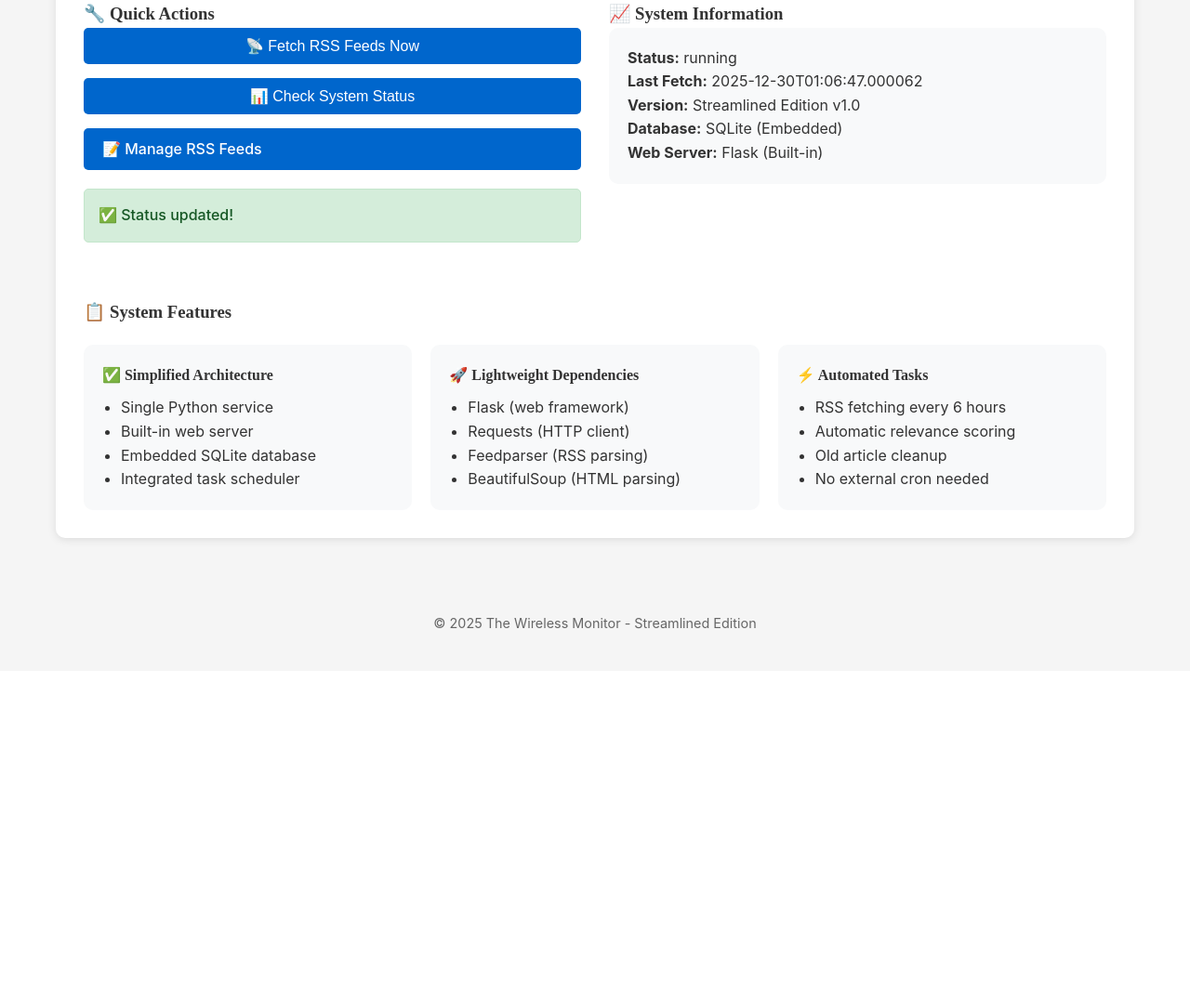
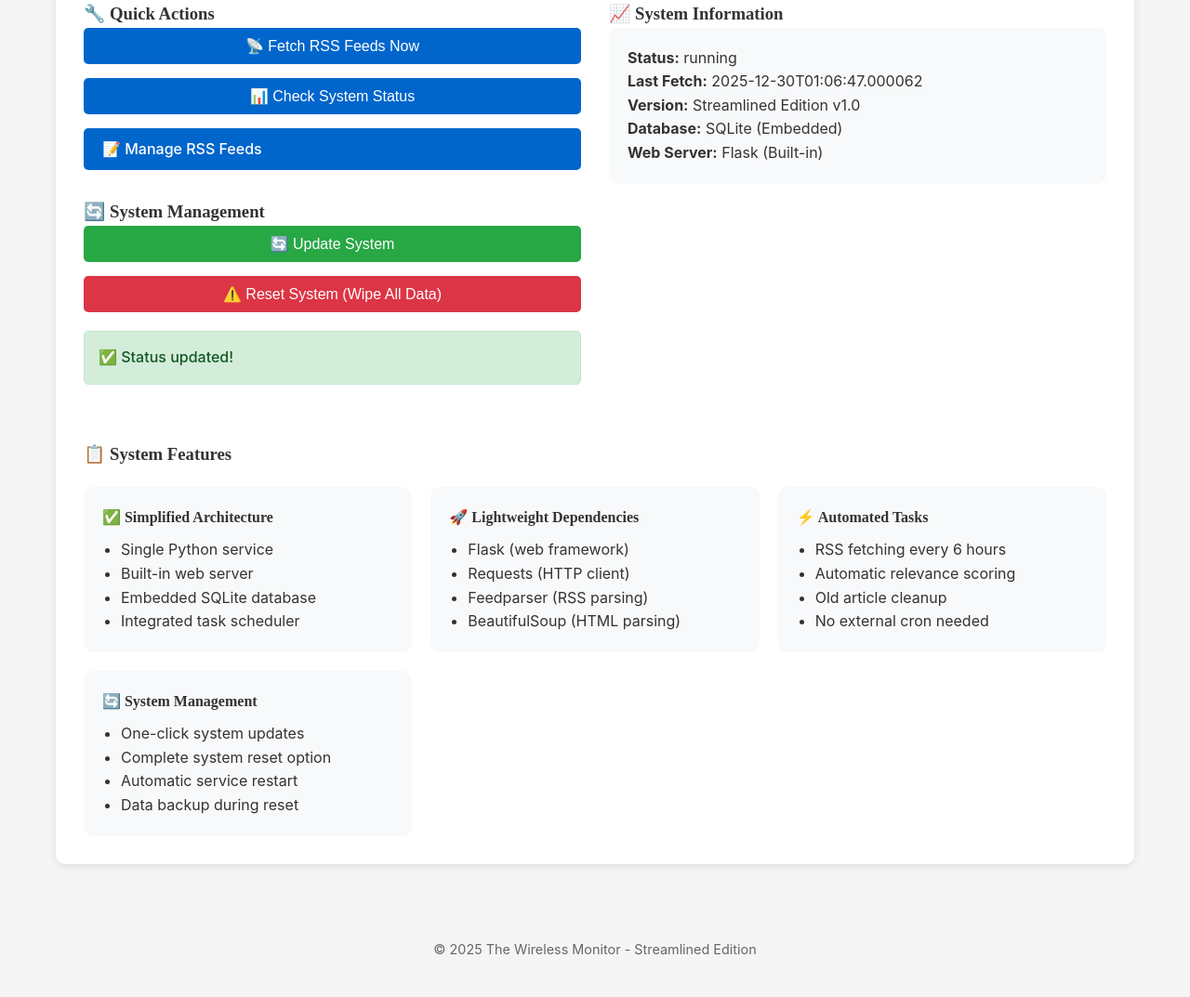
Before and after one commit to Drew-CodeRGV/TheWirelessMonitor, a Flask app: page /admin in a window 1280 px wide. Shown: the part 558-1631 px from the top of the page at 93% size. Before the commit the page ends 1235 px from the top, so only its background shows below. Run offline with Flask 3, Linux system fonts and the light colour scheme; data comes from the database, SQL or seed files in the repository; data that the repository does not hold is empty.

Commit message:
update to ux

```diff
--- a/app/main.py
+++ b/app/main.py
@@ -288,6 +288,80 @@ class WirelessMonitor:
                 'uptime': time.time() - self.start_time if hasattr(self, 'start_time') else 0
             })
 
+        @self.app.route('/api/update_system', methods=['POST'])
+        def update_system():
+            """Update system from GitHub repository"""
+            try:
+                import subprocess
+                import os
+
+                # Get current user and project directory
+                current_user = os.getenv('USER', 'wifi')
+                project_dir = f'/home/{current_user}/wireless_monitor'
+
+                # Pull latest changes
+                result = subprocess.run(['git', 'pull', 'origin', 'main'],
+                                      cwd=project_dir,
+                                      capture_output=True,
+                                      text=True,
+                                      timeout=30)
+
+                if result.returncode == 0:
+                    # Restart service after update
+                    subprocess.run(['sudo', 'systemctl', 'restart', 'wireless-monitor'],
+                                 timeout=10)
+
+                    return jsonify({
+                        'success': True,
+                        'message': 'System updated successfully. Service restarting...',
+                        'output': result.stdout
+                    })
+                else:
+                    return jsonify({
+                        'success': False,
+                        'error': f'Git pull failed: {result.stderr}'
+                    })
+
+            except subprocess.TimeoutExpired:
+                return jsonify({'success': False, 'error': 'Update timed out'})
+            except Exception as e:
+                return jsonify({'success': False, 'error': str(e)})
+
+        @self.app.route('/api/reset_system', methods=['POST'])
+        def reset_system():
+            """Reset system to fresh state - wipe all data and reinstall"""
+            try:
+                import subprocess
+                import os
+
+                # Get current user and project directory
+                current_user = os.getenv('USER', 'wifi')
+                project_dir = f'/home/{current_user}/wireless_monitor'
+                reset_script = f'{project_dir}/reset_system.sh'
+
+                # Run the reset script
+                result = subprocess.run([reset_script],
+                                      capture_output=True,
+                                      text=True,
+                                      timeout=120)
+
+                if result.returncode == 0:
+                    return jsonify({
+                        'success': True,
+                        'message': 'System reset completed. Service restarting...',
+                        'output': result.stdout
+                    })
+                else:
+                    return jsonify({
+                        'success': False,
+                        'error': f'Reset failed: {result.stderr}'
+                    })
+
+            except subprocess.TimeoutExpired:
+                return jsonify({'success': False, 'error': 'Reset timed out'})
+            except Exception as e:
+                return jsonify({'success': False, 'error': str(e)})
+
     def fetch_rss_feeds(self):
         """Fetch and analyze RSS feeds"""
         logger.info("Starting RSS feed fetch...")
--- a/app/templates/admin.html
+++ b/app/templates/admin.html
@@ -31,6 +31,12 @@
             <button onclick="fetchNow()" class="btn">📡 Fetch RSS Feeds Now</button>
             <button onclick="checkStatus()" class="btn">📊 Check System Status</button>
             <a href="{{ url_for('manage_feeds') }}" class="btn">📝 Manage RSS Feeds</a>
+        </div>
+
+        <h3 style="margin-top: 30px;">🔄 System Management</h3>
+        <div style="display: flex; flex-direction: column; gap: 15px;">
+            <button onclick="updateSystem()" class="btn" style="background: #28a745;">🔄 Update System</button>
+            <button onclick="resetSystem()" class="btn btn-danger" style="background: #dc3545;">⚠️ Reset System (Wipe All Data)</button>
         </div>
 
         <div id="action-status" style="margin-top: 20px;"></div>
@@ -80,10 +86,90 @@
                 <li>No external cron needed</li>
             </ul>
         </div>
+
+        <div style="background: #f8f9fa; padding: 20px; border-radius: 10px;">
+            <h4>🔄 System Management</h4>
+            <ul style="margin-top: 10px; padding-left: 20px;">
+                <li>One-click system updates</li>
+                <li>Complete system reset option</li>
+                <li>Automatic service restart</li>
+                <li>Data backup during reset</li>
+            </ul>
+        </div>
     </div>
 </div>
 
 <script>
+async function updateSystem() {
+    const statusDiv = document.getElementById('action-status');
+    const button = event.target;
+
+    if (!confirm('This will update the system from GitHub and restart the service. Continue?')) {
+        return;
+    }
+
+    button.disabled = true;
+    button.textContent = '⏳ Updating...';
+    statusDiv.innerHTML = '<div class="alert alert-success">🔄 Updating system from GitHub...</div>';
+
+    try {
+        const response = await fetch('/api/update_system', { method: 'POST' });
+        const data = await response.json();
+
+        if (data.success) {
+            statusDiv.innerHTML = `<div class="alert alert-success">✅ ${data.message}</div>`;
+            setTimeout(() => {
+                statusDiv.innerHTML += '<div class="alert alert-success">🔄 Page will reload in 10 seconds...</div>';
+                setTimeout(() => location.reload(), 10000);
+            }, 2000);
+        } else {
+            statusDiv.innerHTML = `<div class="alert alert-error">❌ Update failed: ${data.error}</div>`;
+        }
+    } catch (error) {
+        statusDiv.innerHTML = `<div class="alert alert-error">❌ Network error: ${error.message}</div>`;
+    } finally {
+        button.disabled = false;
+        button.textContent = '🔄 Update System';
+    }
+}
+
+async function resetSystem() {
+    const statusDiv = document.getElementById('action-status');
+    const button = event.target;
+
+    if (!confirm('⚠️ WARNING: This will WIPE ALL DATA and reset the system to a fresh state. This cannot be undone. Are you sure?')) {
+        return;
+    }
+
+    if (!confirm('🚨 FINAL WARNING: All RSS feeds, articles, and settings will be permanently deleted. Type YES to continue.')) {
+        return;
+    }
+
+    button.disabled = true;
+    button.textContent = '⏳ Resetting...';
+    statusDiv.innerHTML = '<div class="alert alert-error">🚨 Resetting system - this may take a few minutes...</div>';
+
+    try {
+        const response = await fetch('/api/reset_system', { method: 'POST' });
+        const data = await response.json();
+
+        if (data.success) {
+            statusDiv.innerHTML = `<div class="alert alert-success">✅ ${data.message}</div>`;
+            setTimeout(() => {
+                statusDiv.innerHTML += '<div class="alert alert-success">🔄 System reset complete. Page will reload in 15 seconds...</div>';
+                setTimeout(() => location.reload(), 15000);
+            }, 2000);
+        } else {
+            statusDiv.innerHTML = `<div class="alert alert-error">❌ Reset failed: ${data.error}</div>`;
+        }
+    } catch (error) {
+        statusDiv.innerHTML = `<div class="alert alert-error">❌ Network error: ${error.message}</div>`;
+    } finally {
+        button.disabled = false;
+        button.textContent = '⚠️ Reset System (Wipe All Data)';
+    }
+}
+
 async function fetchNow() {
     const statusDiv = document.getElementById('action-status');
     const button = event.target;
```
Also changed, not shown: README.md, 3 other files.
